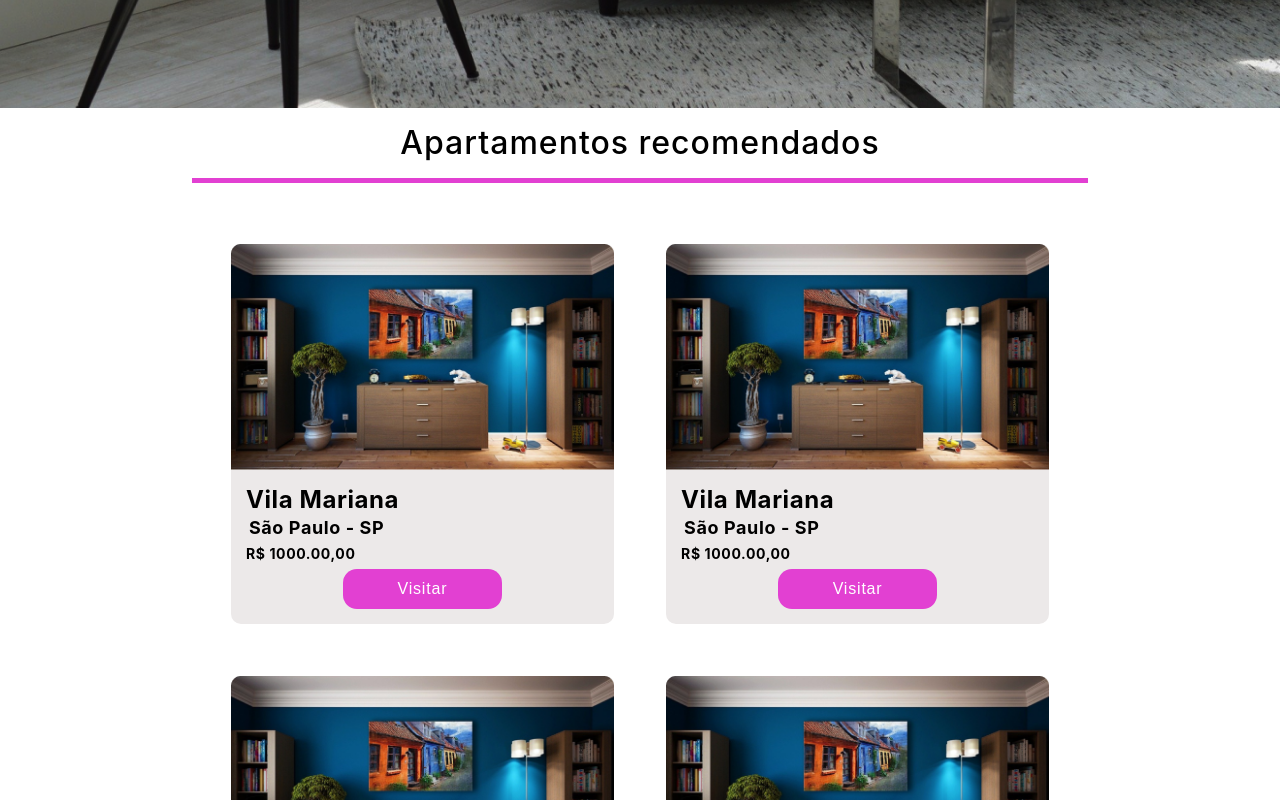
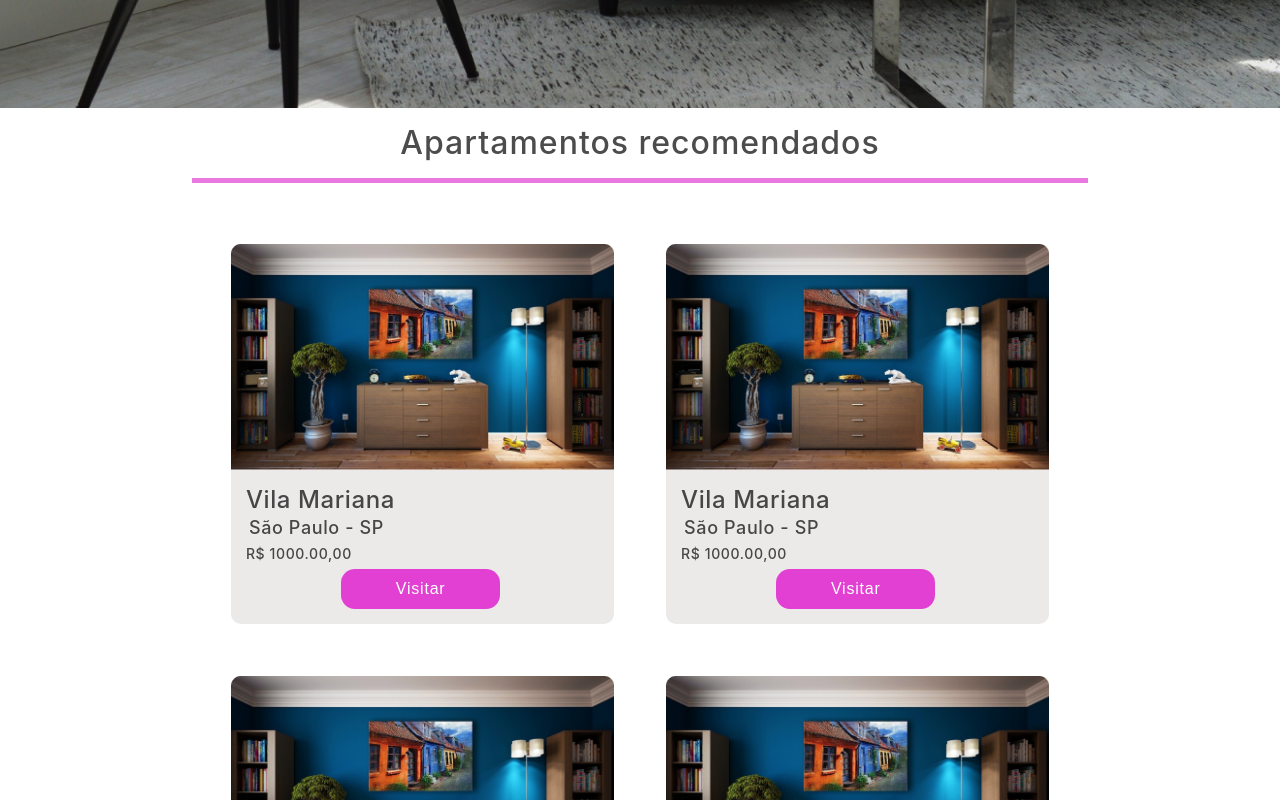
Before and after one commit to Dream-House-Grupo-9/Dream-House-web, a React (Create React App) app in the folder dream-house/: page / in a window 1280 px wide. Shown: the part 600-1400 px from the top of the page. Built offline with nearby package versions, Linux system fonts and the light colour scheme.

Commit message:
Fix: aju ajustes visuais nos textos dos cards

```diff
--- a/dream-house/src/Routes.jsx
+++ b/dream-house/src/Routes.jsx
@@ -5,6 +5,7 @@ import Cadastro from "./pages/Cadastro"
 import Login from "./pages/Login"
 import CadastroAnuncio from "./pages/CadastroAnuncio";
 import CadastroAnuncioDetalhes from "./pages/CadastroDetalhesAnuncio";
+import Locacao from "./pages/Locacao";
 
 
 
@@ -18,6 +19,7 @@ function Rotas() {
                 <Route path="/login" exact element={<Login />} />
                 <Route path="/cadastro-anuncio" exact element={<CadastroAnuncio />} />
                 <Route path="/cadastro-anuncio-detalhes" exact element={<CadastroAnuncioDetalhes />} />
+                <Route path="/locacao" exact element={<Locacao/>} />
             </Routes>
         </BrowserRouter>
 
--- a/dream-house/src/components/Card.jsx
+++ b/dream-house/src/components/Card.jsx
@@ -1,5 +1,5 @@
 import React from "react";
-
+import { Link } from "react-router-dom";
 import Quarto from "../assets/img/quarto.png"
 import "../css/card.css"
 
@@ -15,7 +15,9 @@ function Card(props) {
                         <h2 className="card-header">{props.cidade}</h2>
                         <h3 className="card-header">{props.valor}</h3>
 
-                        <button className="botao">Visitar</button>
+                        <Link to="/locacao">
+                            <button className="botao card-btn">Visitar</button>
+                        </Link>
                     </div>
 
                 </div>
--- a/dream-house/src/css/card.css
+++ b/dream-house/src/css/card.css
@@ -26,8 +26,10 @@
 }
 
 .card-text-container h1,h2,h3{
+    font-weight: 500;
+    opacity: 70%;
+    padding: 0;
     margin: 0;
-    padding: 0;
 }
 
 .botao{
--- a/dream-house/src/css/home.css
+++ b/dream-house/src/css/home.css
@@ -67,6 +67,7 @@ main{
    justify-content: center;
 }
 
+
 .container-card{
     height: auto;
     width: 68%;
@@ -93,6 +94,10 @@ main{
     transition: 0.3s ease-in-out;
 }
 
+.card-btn{
+    margin-left: 27%;
+}
+
 .button-ver-mais:hover{
     filter: brightness(75%);
 }
--- a/dream-house/src/pages/Cadastro.jsx
+++ b/dream-house/src/pages/Cadastro.jsx
@@ -23,7 +23,7 @@ function Cadastro() {
         Api.post("/usuarios", {
             nome: nomeInput,
             email: emailInput,
-            senha : senhaInput
+            senha: senhaInput
         })
     }
 
@@ -67,9 +67,6 @@ return (
                         <Link to="/login">
                             <a className="login">Entrar</a>
                         </Link> </h4>
-
-
-
                 </div>
             </div>
         </>
--- /dev/null
+++ b/dream-house/src/pages/Locacao.jsx
@@ -0,0 +1,11 @@
+import React from "react";
+
+function Locacao() {
+    return(
+        <>
+
+        </>
+    );
+}
+
+export default Locacao;
--- a/dream-house/src/pages/Login.jsx
+++ b/dream-house/src/pages/Login.jsx
@@ -26,7 +26,7 @@ function Login() {
             <div className="box">
                 <div className="text-container">
                     <Link to="/">
-                        <a href=""><div className="logo-nav-bar cadastro"></div></a>
+                        <div className="logo-nav-bar cadastro"></div>
                     </Link>
                     <h2>Bem-Vindo</h2>
                     <h5>Acesse sua conta</h5>
```
Lines whose indentation alone changed are shown as unchanged.
